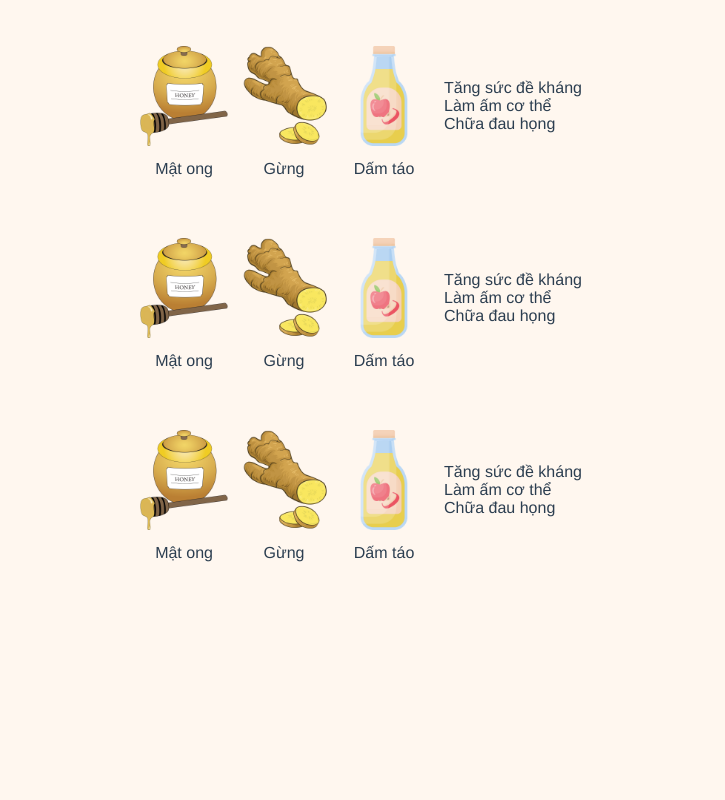
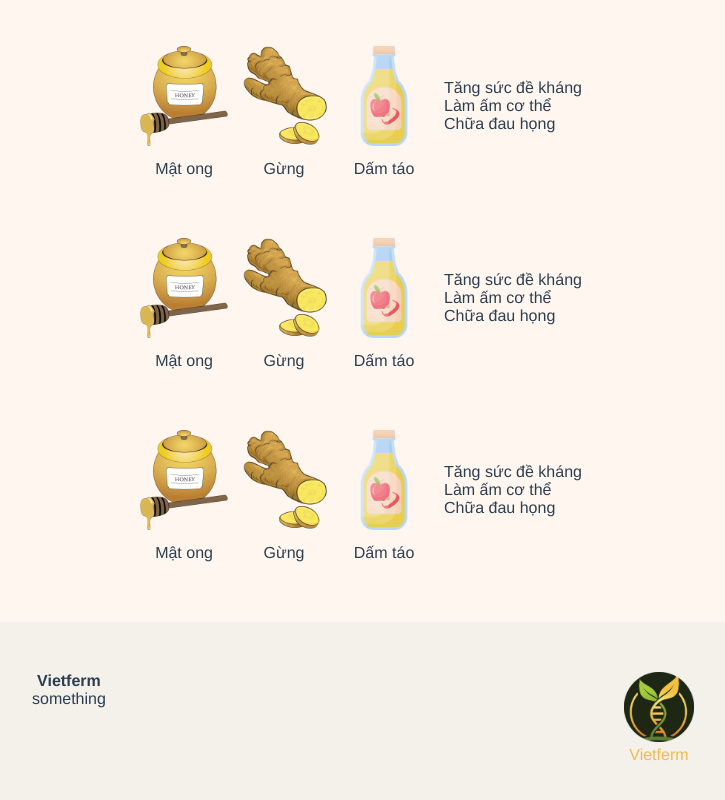
Before and after one commit to kristabel-wong/vietferm-redesign, a Vue app: page / in a window 1280 px wide. Shown: the part 2599-3399 px from the top of the page, without its empty margins (277-1002 px from the left). Before the commit the page ends 3269 px from the top, so only its background shows below. Built offline with nearby package versions, Linux system fonts and the light colour scheme.

Commit message:
added footer section

```diff
--- a/src/App.vue
+++ b/src/App.vue
@@ -15,6 +15,19 @@
         </nav>
         <router-view />
 
+
+        <footer>
+            <div>
+                <strong>Vietferm</strong>
+                <div>something</div>
+            </div>
+
+            <div class="footer-logo">
+                <img alt="Vietferm Logo" id="logoFooter" src="./assets/logo.png">
+                <div>Vietferm</div>
+            </div>
+
+        </footer>
   </div>
 </template>
 
@@ -102,4 +115,19 @@ nav a.router-link-exact-active {
     color: #FFF7EF;
 }
 
+footer {
+    background-color: #F4F0EA;
+    display: flex;
+    justify-content: space-around;
+    padding: 50px;
+}
+
+#logoFooter {
+    height: 70px;
+}
+
+.footer-logo {
+    color: #F0BB4A;
+}
+
 </style>
--- a/src/components/HomePage.vue
+++ b/src/components/HomePage.vue
@@ -186,8 +186,6 @@
                     </div>
                 </div>
             </div>
-
-
 
 
         </div>
@@ -401,4 +399,6 @@ button {
     justify-content: space-around;
     margin: 30px 0;
 }
+
+
 </style>
```
